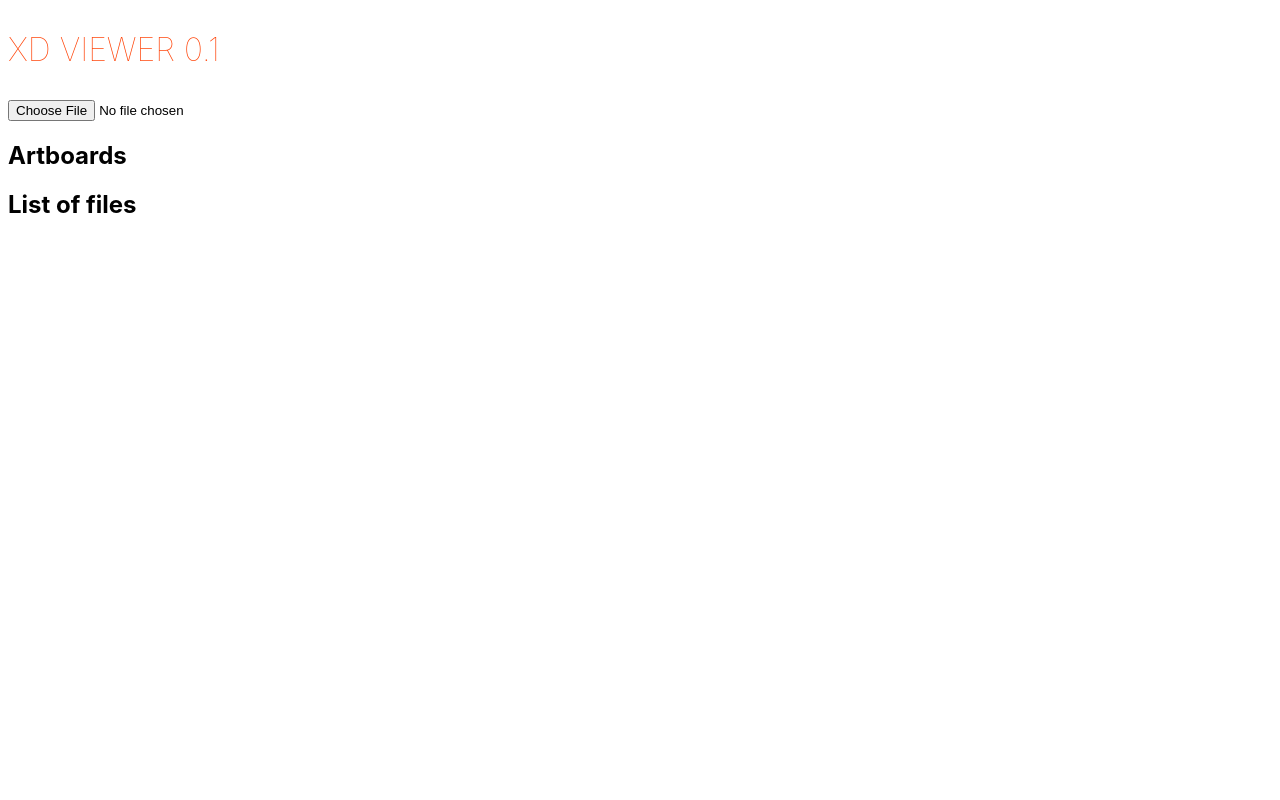
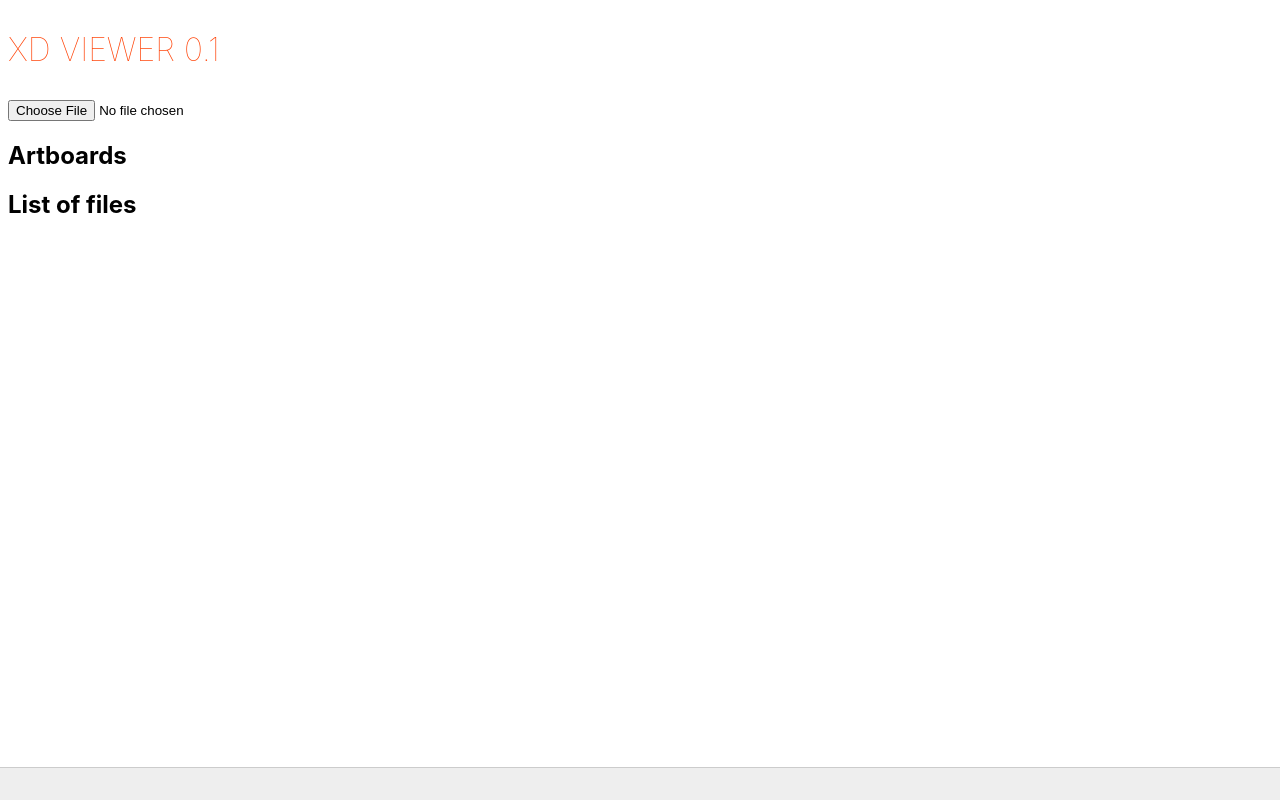
Before and after one commit to selimachour/xdviewer, a Svelte app: page / in a window 1280 px wide. Built offline with nearby package versions, Linux system fonts and the light colour scheme.

Commit message:
new <StatusBar>

```diff
--- a/src/App.svelte
+++ b/src/App.svelte
@@ -1,8 +1,9 @@
 <script>
+  import StatusBar from './components/StatusBar.svelte'
   import Parser from './lib/Parser.js';
   import * as zip from "@zip.js/zip.js";
 
-  let entries = [], artboards = {}, jsonPreview = '';
+  let entries = [], artboards = {}, jsonPreview = '', status = '';
 
   async function loadZip(event) {
     const reader = new zip.ZipReader(new zip.BlobReader(event.target.files[0]))
@@ -42,6 +43,7 @@
   }
 
   const readAsBase64Img = async (entry) => {
+    status = 'Decoding file ...';
     const text = await entry.getData(
         new zip.Data64URIWriter(),
         {
@@ -50,6 +52,7 @@
           }
         }
       );
+    status = ''
     return text;
   }
   Parser.readAsBase64Img = readAsBase64Img;
@@ -59,10 +62,9 @@
     const artboardEntry = entries.find(e => e.filename === `artwork/artboard-${id}/graphics/graphicContent.agc`)
     const artJson = await readAsJson(artboardEntry);
     jsonPreview = JSON.stringify(artJson, null, '   ');
-    console.log(artJson);
     const svg = document.getElementById('svg');
     svg.setAttributeNS(null, 'viewBox', `${art.x} ${art.y} ${art.width} ${art.height}`);
-    Parser.children(artJson.children, svg);
+    Parser.parse(artJson);
   }
 
 </script>
@@ -87,6 +89,7 @@
     <svg id="svg" />
   </main>
 </section>
+<StatusBar {status} />
 <pre>{jsonPreview}</pre>
 
 <style>
--- /dev/null
+++ b/src/components/StatusBar.svelte
@@ -0,0 +1,23 @@
+<script>
+  export let status = '';
+</script>
+
+
+<div>
+  {status}
+</div>
+
+<style>
+
+div {
+  background: #eee;
+  position: fixed;
+  inset: auto 0 0 0;
+  display: flex;
+  height: 2em;
+  padding: 0 1em;
+  align-items: center;
+  border-top: 1px solid #ccc;
+}
+
+</style>
```
